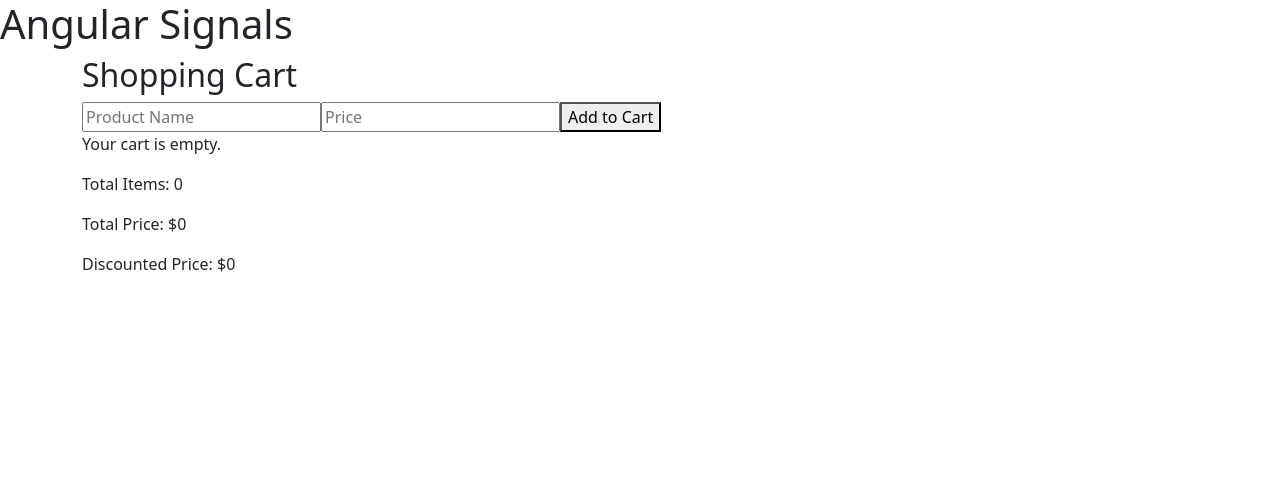
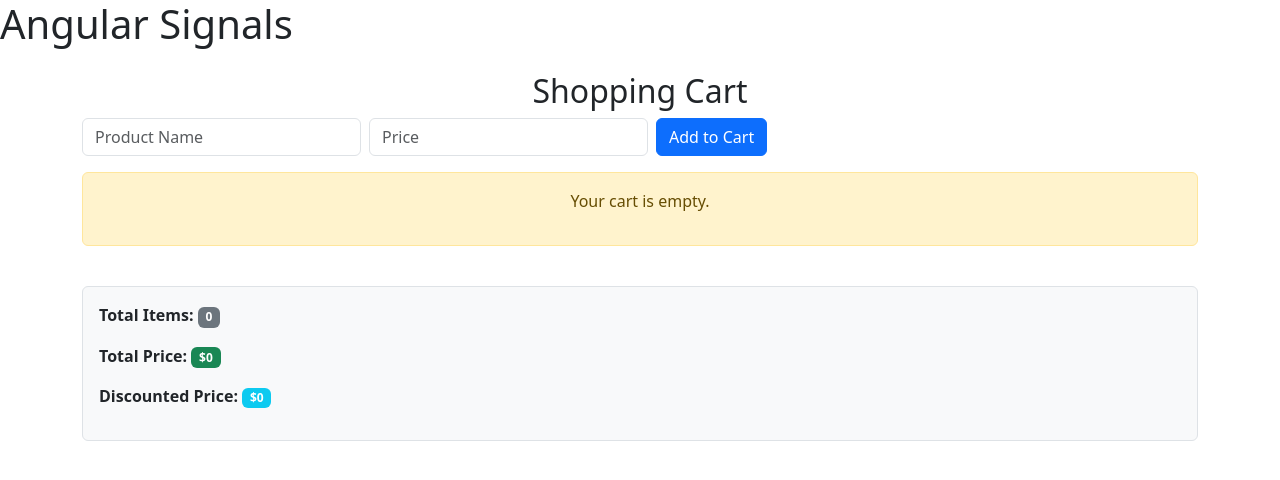
Before and after one commit to jvlcode/angular-20-course, an Angular app: page / in a window 1280 px wide. Shown: the top 480 px of the page. Built offline with nearby package versions, Linux system fonts and the light colour scheme.

Commit message:
Applied styling

```diff
--- a/src/app/03-Signals/shopping-cart/shopping-cart.component.html
+++ b/src/app/03-Signals/shopping-cart/shopping-cart.component.html
@@ -1,29 +1,33 @@
-<div class="container">
-  <h2>Shopping Cart</h2>
+<div class="container mt-4">
+  <h2 class="text-center">Shopping Cart</h2>
 
-  <!-- Input fields for adding a product -->
-  <input #productName type="text" placeholder="Product Name">
-  <input #productPrice type="number" placeholder="Price">
-
-  <!-- Fixed button syntax for adding a product -->
-  <button (click)="
-        addToCart({ id: +1, name: productName.value, price: +productPrice.value });
-        productName.value = productPrice.value = '';">
-    Add to Cart
-  </button>
+  <!-- Form for adding a product -->
+  <div class="mb-3 d-flex gap-2">
+    <input #productName type="text" class="form-control w-25" placeholder="Product Name">
+    <input #productPrice type="number" class="form-control w-25" placeholder="Price">
+    <button class="btn btn-primary"
+      (click)="addToCart(productName.value, +productPrice.value );
+               productName.value = productPrice.value = '';">
+      Add to Cart
+    </button>
+  </div>
 
   <!-- Display cart items -->
-  <div *ngIf="cartItems().length === 0">
+  <div *ngIf="cartItems().length === 0" class="alert alert-warning text-center">
     <p>Your cart is empty.</p>
   </div>
 
-  <div *ngFor="let item of cartItems()">
-    {{ item.name }} - ${{ item.price }}
-    <button (click)="removeFromCart(item.id)">Remove</button>
+  <div class="list-group">
+    <div *ngFor="let item of cartItems()" class="list-group-item d-flex justify-content-between align-items-center">
+      <span>{{ item.name }} - <strong>${{ item.price }}</strong></span>
+      <button class="btn btn-danger btn-sm" (click)="removeFromCart(item.id)">Remove</button>
+    </div>
   </div>
 
-  <!-- Total calculations -->
-  <p>Total Items: {{ cartItemCount() }}</p>
-  <p>Total Price: ${{ cartTotal() }}</p>
-  <p>Discounted Price: ${{ discountedTotal() }}</p>
+  <!-- Cart summary -->
+  <div class="mt-4 p-3 border rounded bg-light">
+    <p class="fw-bold">Total Items: <span class="badge bg-secondary">{{ cartItemCount() }}</span></p>
+    <p class="fw-bold">Total Price: <span class="badge bg-success">${{ cartTotal() }}</span></p>
+    <p class="fw-bold">Discounted Price: <span class="badge bg-info">${{ discountedTotal() }}</span></p>
+  </div>
 </div>
--- a/src/app/03-Signals/shopping-cart/shopping-cart.component.ts
+++ b/src/app/03-Signals/shopping-cart/shopping-cart.component.ts
@@ -30,9 +30,11 @@ export class ShoppingCartComponent {
     return this.cartItemCount() > 3 ? total * 0.9 : total;
   });
 
-  addToCart(product: Product) {
-    this.cartItems.update(items => [...items, product]);
+  addToCart(productName: string, productPrice: number) {
+    const newProduct = { id: Date.now(), name: productName, price: productPrice };
+    this.cartItems.update(items => [...items, newProduct]);
   }
+
 
   removeFromCart(productId: number) {
     this.cartItems.update(items => items.filter(item => item.id !== productId));
```
